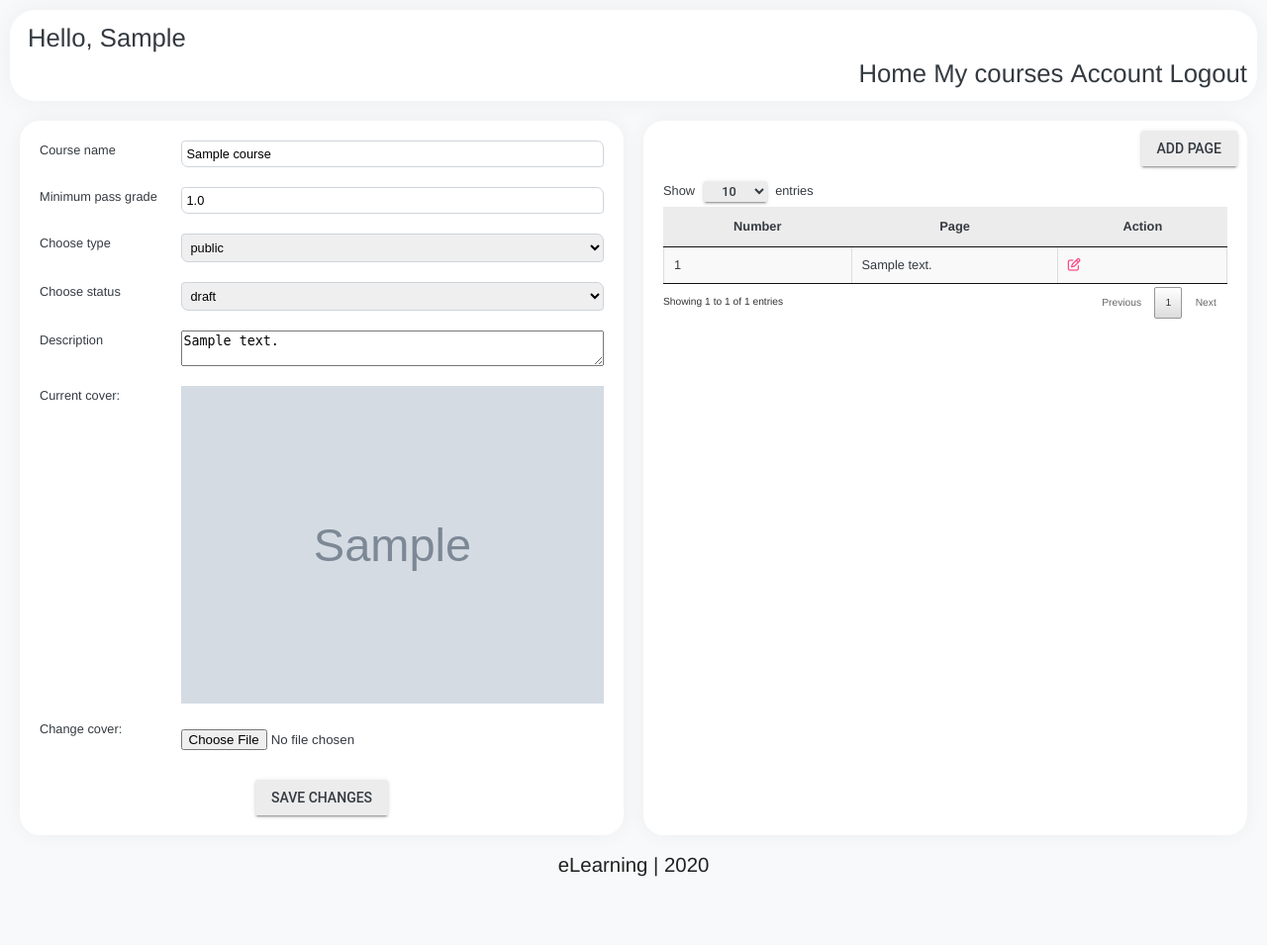
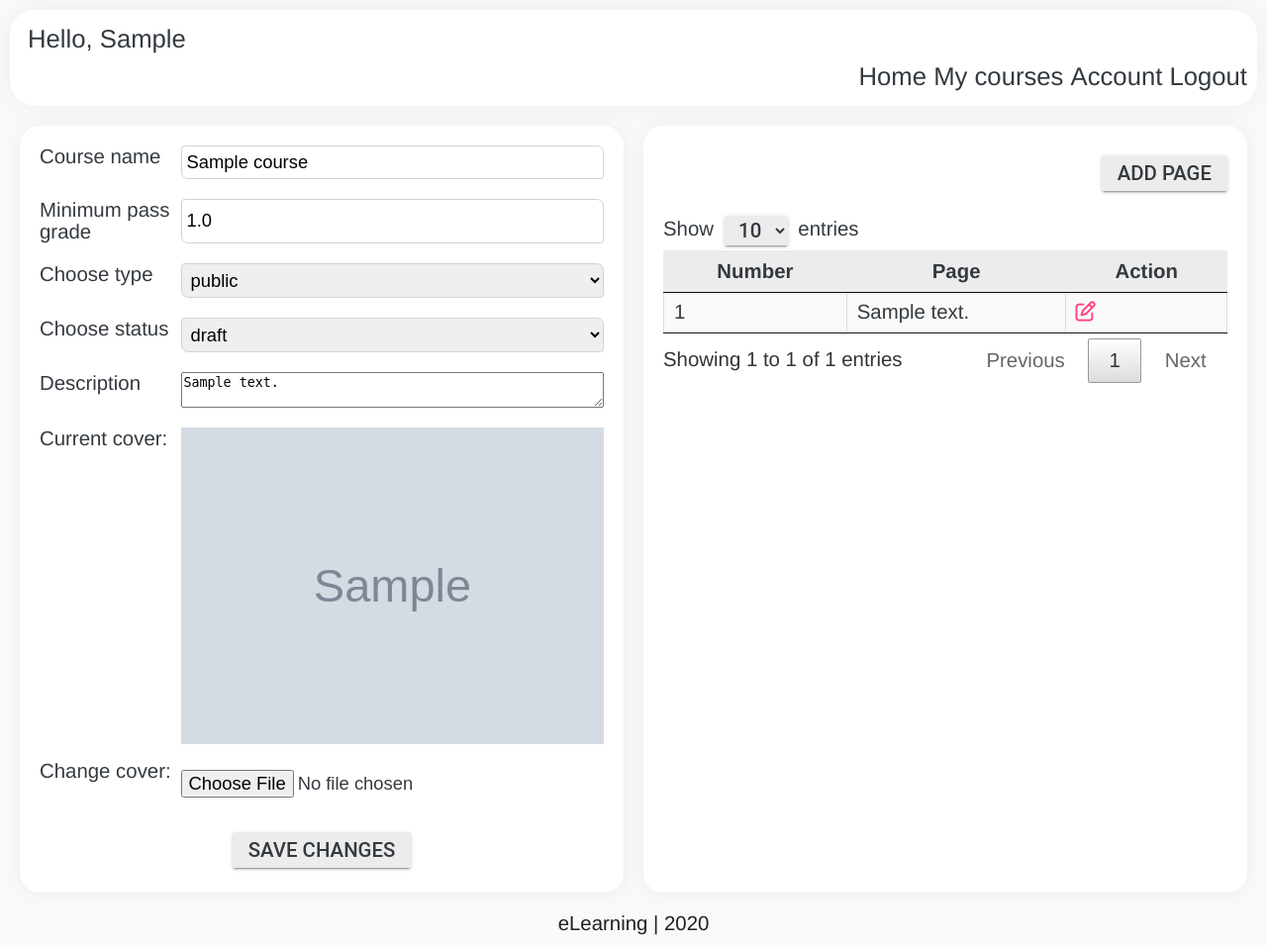
Before and after one commit to DanaKlimova/eLearning, a Django app: page /courses/1/ in a window 1280 px wide. Shown: the whole page at 99% size. Before the commit the page ends 886 px from the top, so only its background shows below. Run offline with Django 3.2, Linux system fonts and the light colour scheme; a user stored in the database is signed in; tables that the repository leaves empty hold one stand-in row (values such as "Sample post"); grey boxes marked "Sample" are stand-in pictures; some libraries are stand-ins or nearby versions.

Commit message:
Fixed font size in courses app.

```diff
--- a/eLearning/courses/static/courses/css/base.css
+++ b/eLearning/courses/static/courses/css/base.css
@@ -1,5 +1,15 @@
+input {
+    font-size: calc(12px + .5vw);
+}
+
+
+/* For tinymce header */
+
+div>button>span {
+    font-size: calc(12px + .5vw) !important;
+}
+
 label {
-    font-size: 1vw;
     color: #343a40;
 }
 
@@ -7,19 +17,20 @@ th {
     background-color: rgba(158, 158, 158, .2);
 }
 
+td {
+    line-height: calc(16px + .6vw);
+}
+
 .table {
     background-color: white;
     color: #343a40;
-    font-size: 1vw;
 }
 
 .table-wrapper {
     margin: 10px;
-    font-size: 0.8vw;
 }
 
 .table-select {
-    font-size: 1vw;
     height: auto;
     width: auto;
     margin: 5px;
@@ -37,19 +48,18 @@ th {
     border: 1px solid #ced4da;
     border-radius: 0.25rem .5rem;
     padding: 5px;
-    font-size: 1vw;
+    font-size: calc(12px + .5vw);
 }
 
 .text-input {
     padding: 5px;
-    font-size: 1vw;
+    font-size: calc(12px + .5vw);
 }
 
-.text-area {
-    padding: 5px;
-    font-size: 1vw;
-    font-family: "Helvetica", "Arial", sans-serif;
-    min-height: 150px;
+.text-data {
+    display: block;
+    margin: 15px 0;
+    line-height: calc(16px + .6vw);
 }
 
 .bold {
@@ -85,16 +95,20 @@ th {
     display: block;
 }
 
+.button {
+    color: #343a40;
+    font-size: calc(14px + .5vw);
+}
+
 .add-button {
     float: right;
-    margin-bottom: 10px;
-    color: #343a40;
+    margin: 20px;
+    margin-right: 10px;
 }
 
 .submit-button {
     display: block;
-    margin: 10px auto;
-    color: #343a40;
+    margin: 15px auto;
 }
 
 .arrow-left {
@@ -111,8 +125,8 @@ th {
 .course-cover {
     display: block;
     margin: 0 auto;
-    max-height: 512;
-    max-width: 512;
+    max-height: 512px;
+    max-width: 512px;
     width: 100%;
     height: auto;
 }
--- a/eLearning/courses/static/courses/css/course_edit.css
+++ b/eLearning/courses/static/courses/css/course_edit.css
@@ -25,6 +25,7 @@
 .upload-file {
     padding: 10px 0;
     color: #343a40;
+    font-size: calc(12px + .5vw);
 }
 
 .course-cover {
--- a/eLearning/courses/static/courses/css/course_welcom.css
+++ b/eLearning/courses/static/courses/css/course_welcom.css
@@ -41,11 +41,6 @@
     color: red;
 }
 
-.text-data {
-    display: block;
-    margin: 10px 0;
-}
-
 .progress {
     height: 10px;
     margin: 10px 0;
@@ -87,5 +82,4 @@
 
 .continue-button {
     margin: 10px;
-    color: #343a40;
 }
--- a/eLearning/courses/static/courses/css/variant_edit.css
+++ b/eLearning/courses/static/courses/css/variant_edit.css
@@ -1,3 +1,7 @@
+label span {
+    font-size: calc(14px + .5vw) !important;
+}
+
 .container {
     margin: 0 auto;
     width: 60%;
--- a/eLearning/courses/templates/courses/course_detail.html
+++ b/eLearning/courses/templates/courses/course_detail.html
@@ -15,7 +15,7 @@ Course detail
 <div class="container-grid background">
     <form id="follow_form" method="post" action="{% url 'course_welcom' course_pk=course_pk%}">
         {% csrf_token %}
-            <button class="mdl-button mdl-js-button mdl-button--raised mdl-js-ripple-effect follow-button"
+            <button class="mdl-button mdl-js-button mdl-button--raised mdl-js-ripple-effect follow-button button"
                     type="submit">Follow</button>
     </form>
 
--- a/eLearning/courses/templates/courses/course_edit.html
+++ b/eLearning/courses/templates/courses/course_edit.html
@@ -148,7 +148,7 @@ Course detail
                 <label class="success-label">{{success_message}}</label>
                 {% endif %}
 
-                <button class="mdl-button mdl-js-button mdl-button--raised mdl-js-ripple-effect submit-button" type="submit">Save changes</button>
+                <button class="mdl-button mdl-js-button mdl-button--raised mdl-js-ripple-effect submit-button button" type="submit">Save changes</button>
             {% if 'edit' not in view|lower %}
             </div>
             {% endif %}
@@ -157,7 +157,7 @@ Course detail
         </div>
         <div class="page-col background">
             <a href="{% url 'page_create' course_pk=course_pk %}">
-                <button class="mdl-button mdl-js-button mdl-button--raised mdl-js-ripple-effect add-button" type="submit">Add page</button>
+                <button class="mdl-button mdl-js-button mdl-button--raised mdl-js-ripple-effect add-button button" type="submit">Add page</button>
             </a>
             <div class="table-wrapper">
                 <table id="pageTableId" class="cell-border stripe hover table">
@@ -196,7 +196,8 @@ $(document).ready(function() {
     tinymce.init({
         selector: "textarea",
         height: "480",
-        plugins: "codesample, link, lists"
+        plugins: "codesample, link, lists",
+        content_style: 'body { font-size: calc(16px + .6vw) !important };'
     });
     $("#pageTableId").DataTable( {
         searching: false,
@@ -204,7 +205,7 @@ $(document).ready(function() {
     });
     selectElement('typeId', '{{ type }}');
     selectElement('statusId', '{{ status }}');
-    addClassByName('pageTableId_length', ' table-select mdl-button mdl-js-button mdl-button--raised mdl-js-ripple-effect');
+    addClassByName('pageTableId_length', ' table-select mdl-button mdl-js-button mdl-button--raised mdl-js-ripple-effect button');
 
     function selectElement(id, valueToSelect) {
         let element = document.getElementById(id);
--- a/eLearning/courses/templates/courses/course_list.html
+++ b/eLearning/courses/templates/courses/course_list.html
@@ -14,7 +14,7 @@ Course list
 {% block content %}
 <div class="container background">
   <a href="{% url 'course_create' %}">
-      <button class="mdl-button mdl-js-button mdl-button--raised mdl-js-ripple-effect add-button">add course</button>
+      <button class="mdl-button mdl-js-button mdl-button--raised mdl-js-ripple-effect add-button button">add course</button>
   </a>
   <div class="table-wrapper">
     <table id="courseTableId" class="cell-border stripe hover table">
@@ -53,7 +53,7 @@ Course list
 <script>
 $(document).ready(function(){
   $("#courseTableId").DataTable();
-  addClassByName('courseTableId_length', ' table-select mdl-button mdl-js-button mdl-button--raised mdl-js-ripple-effect');
+  addClassByName('courseTableId_length', ' table-select mdl-button mdl-js-button mdl-button--raised mdl-js-ripple-effect button');
 
   function addClassByName(name, class_) {
         var elements = document.getElementsByName(name);
--- a/eLearning/courses/templates/courses/course_page_with_input.html
+++ b/eLearning/courses/templates/courses/course_page_with_input.html
@@ -17,7 +17,7 @@ Course page
     <div class="page-content-wrapper">
 
         <a href="{% url 'course_welcom' course_pk=course_pk %}">
-            <button class="mdl-button mdl-js-button mdl-button--raised mdl-js-ripple-effect"
+            <button class="mdl-button mdl-js-button mdl-button--raised mdl-js-ripple-effect button"
                     type="submit">To course</button>
         </a>
 
@@ -77,7 +77,7 @@ Course page
                     </div>
                 {% endfor %}
 
-                <button id="buttonId" class="mdl-button mdl-js-button mdl-button--raised mdl-js-ripple-effect"
+                <button id="buttonId" class="mdl-button mdl-js-button mdl-button--raised mdl-js-ripple-effect button"
                         type="button">Submit</button>
             </form>
         </div>
--- a/eLearning/courses/templates/courses/course_welcom.html
+++ b/eLearning/courses/templates/courses/course_welcom.html
@@ -18,7 +18,7 @@ Course enrollment detail
 
         {% if not course_enrollment.finished_at %}
         <a href="{% url 'course_page' course_pk=course_enrollment.course.pk page_pk=current_page.pk%}">
-            <button class="mdl-button mdl-js-button mdl-button--raised mdl-js-ripple-effect continue-button"
+            <button class="mdl-button mdl-js-button mdl-button--raised mdl-js-ripple-effect continue-button button"
                 type="button">Continue</button>
         </a>
         {% endif %}
@@ -187,7 +187,7 @@ $(document).ready(function(){
         this.MaterialProgress.setProgress("{{ course_enrollment.progress }}");
     });
 
-  addClassByName('pageTableId_length', ' table-select mdl-button mdl-js-button mdl-button--raised mdl-js-ripple-effect');
+  addClassByName('pageTableId_length', ' table-select mdl-button mdl-js-button mdl-button--raised mdl-js-ripple-effect button');
 
   function addClassByName(name, class_) {
         var elements = document.getElementsByName(name);
--- a/eLearning/main/static/main/css/base.css
+++ b/eLearning/main/static/main/css/base.css
@@ -1,6 +1,7 @@
 body {
     background-color: #f8f9fa;
     font-size: calc(14px + .5vw);
+    line-height: calc(16px + .5vw);
 }
 
 .main-grid {
```
Also changed, not shown: eLearning/courses/static/courses/css/course_detail.css (+1 -7 lines), eLearning/courses/static/courses/css/course_page.css (+16 -8 lines), eLearning/courses/templates/courses/course_page_without_input.html (+7 -7 lines), eLearning/courses/templates/courses/page_edit.html (+7 -6 lines), eLearning/courses/templates/courses/question_edit.html (+7 -6 lines), eLearning/courses/templates/courses/variant_edit.html (+4 -3 lines).
